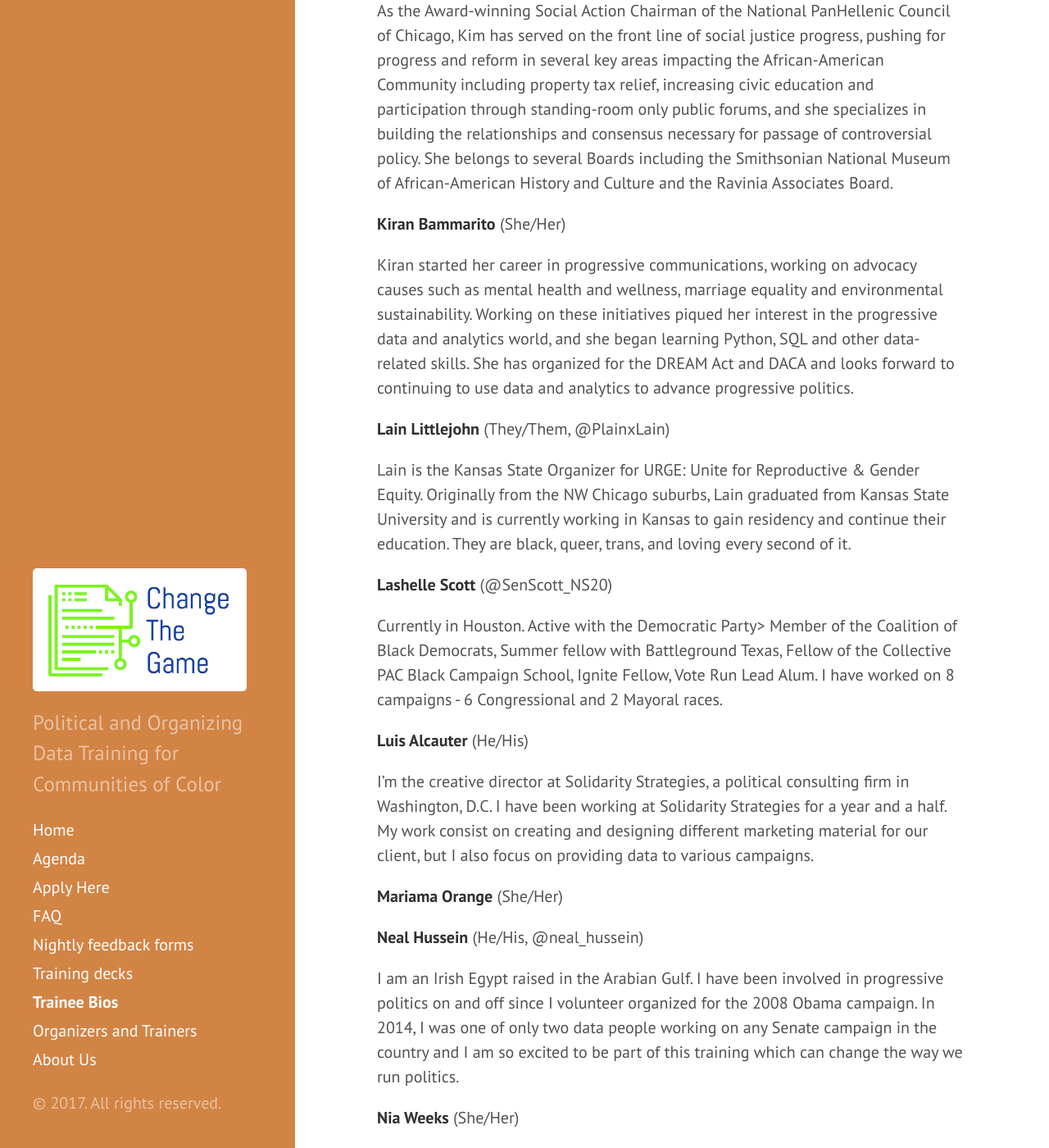
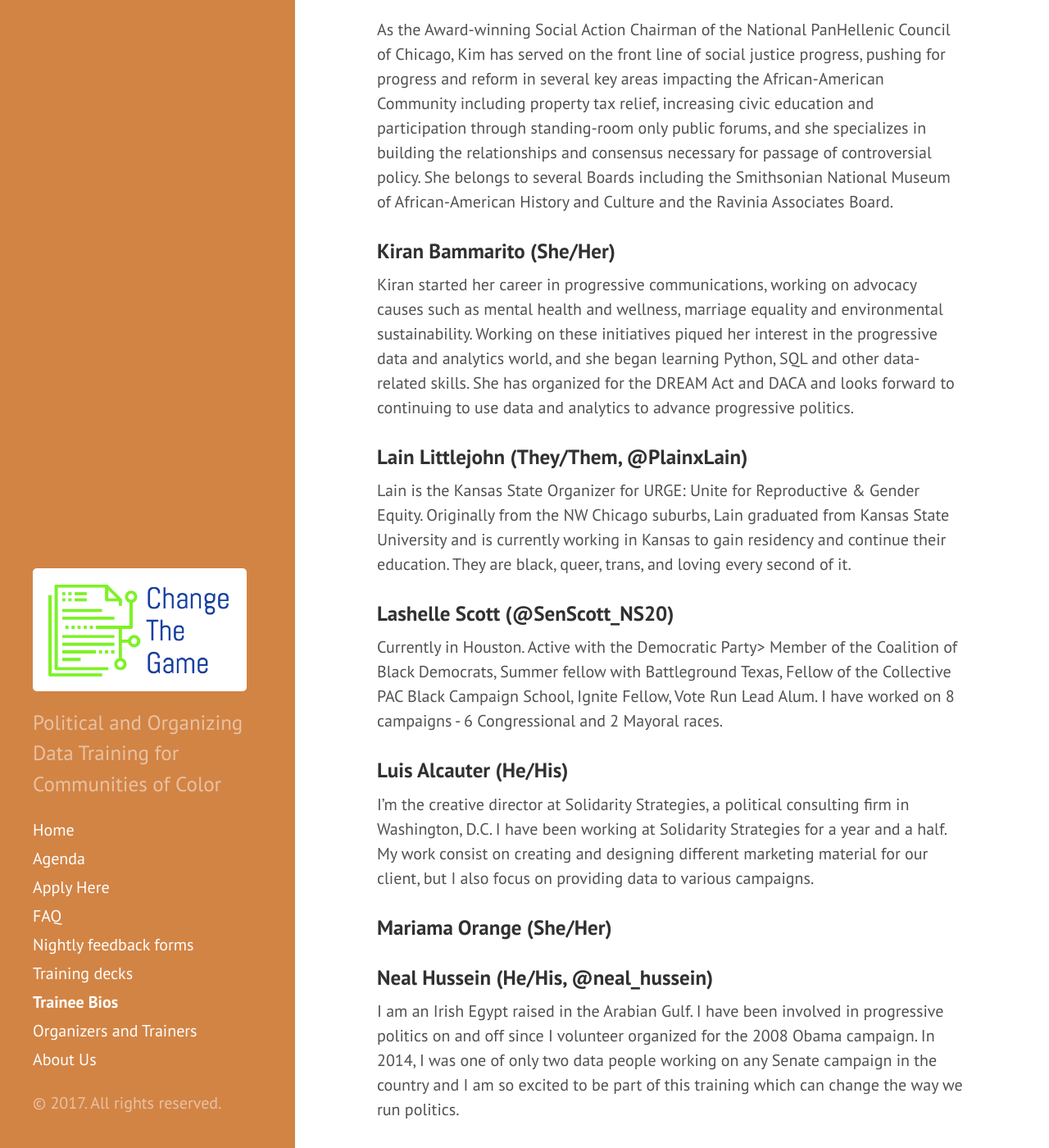
Before and after one commit to anniejw6/changethegame_site, a Jekyll site: the page built from trainees.md, in a window 1280 px wide and 1400 px high, scrolled down 3262 px. Shown: the whole window at 82% size. Built offline with Jekyll 4.4.1, drawn with Linux system fonts in a browser that asks for light colours; some of the changed text lies outside the part shown.

Commit message:
change to headers

```diff
--- a/trainees.md
+++ b/trainees.md
@@ -4,80 +4,80 @@ title: Trainee Bios
 ---
 Bios provided by trainees. Alphabetical by first name.
 
-**Branden Riley** (He/His, @IamBrandenRiley)
+### Branden Riley (He/His, @IamBrandenRiley)
 
 GroundShaker, Problem Solver, Deep thinker, Engineer, Inventor, Foodie, Urban Farmer
 
-**Connie Gao** (She/Her)
+### Connie Gao (She/Her)
 
-**Dornethia Taylor** (She/Her/They/Them, @NeeNeeTay)
+### Dornethia Taylor (She/Her/They/Them, @NeeNeeTay)
 
 Dornethia is a wife, mother, manager, educator and community organizer/activist for Black Lives Matter DC. She is a Native Washingtonian, with a Bachelor's Degree in Business Administration from the University of the District of Columbia. Her current days are spent fighting for the liberation of oppress people. Her focus is on empowering and helping to create an infrastructure for movement work in the DMV area. She is very active in her leader-full coalition that disrupts, confronts and dismantles systems of state sanctioned violence that criminalize and oppress people while triggering intra-community violence. One of her life goals is to be able to politically educate and build community power so that oppress people can be set free from an inequality system. She enjoys spending time with her family, indulging in self care and doing emotional healing work within her community.
 
-**Emma Tramble** (She/Her, @emmatramble or @tramusings)
+### Emma Tramble (She/Her, @emmatramble or @tramusings)
 
 My interests in voting rights and electoral outcomes have fueled my desire to help bring about good solutions for people since I was six-years old. During my 15++ year career, I have worked in the political, grassroots, non-profit and corporate arenas. My strategic work is done from a people first approach so that who people are and their needs are at the root of everything. I have done stints as a Data & Targeting Manager for Pennsylvania Voice and as a paid staffer or volunteer community organizer, data manager, and strategist on mayoral, state legislative and presidential campaigns. Currently, I’m leading a grassroots initiative that focuses on educating African American voters (& others) about Philly’s criminal justice system as it relates to our current District Attorney’s race. I'm a native Philadelphian, am always looking for ways to learn and share, and am known to be easily bribed with food. I consider speaking at a rally before presidential candidate Barack Obama took the stage to be a bright spot in my politically active life.
 
-**Erin Shields** (She/Her, @ErinCharde)
+### Erin Shields (She/Her, @ErinCharde)
 
 Erin is a DC-based community organizer and activist focusing on the intersections of housing, criminal justice, and gender. After graduating from Howard University in 2012, Erin looked for ways to build power collaboratively with marginalized communities and transform the systems that oppress us. She is currently a community organizer with Bread for the City, a direct service organization serving the District's low income residents in areas of food, clothing, medical, social and legal services in an atmosphere of dignity and respect. Specializing in public housing, Erin works with residents to ensure redevelopment of their home does not mean displacement for their family and community. Erin also serves as the current co-chair of Black Youth Project 100's DC Chapter and has committed herself to the work of liberating all Black people.
 
-**Jasmine Leiva** (She/Her/They/Them, @Jasminamin)
+### Jasmine Leiva (She/Her/They/Them, @Jasminamin)
 
 Jasmine Leiva is the Program Manager with ACT For Women and Girls, working with youth in California’s Central Valley to develop leadership at the intersections of health access and Reproductive Justice. Jasmine believes the work of healing and building power within our communities is linked, and that we must invest in the transformative work that centers our lived experiences. As the daughter of Salvadoran immigrants, Jasmine strives to center her work with youth and families around the issues that create barriers to the resources our communities need to thrive. Jasmine has worked on reproductive health and justice in the Central Valley for ten years, specifically with Latinx and Spanish speaking communities. Jasmine has organized against harmful statewide parental notification campaigns seeking to limit abortion access, and locally has worked to get Fresno Unified School District to prioritize comprehensive sex education. Jasmine has a B.A. in Sociology from California State University, Fresno.
 
-**Jazmin Gonzalez** (She/Her/They/Them, @jazzgonzo)
+### Jazmin Gonzalez (She/Her/They/Them, @jazzgonzo)
 
 Jazz is a queer Tejana dog mom who loves soccer, the outdoors, and all types of food. When Jazz isn't working for URGE you can find her at home hanging with her little mutt James, at the beach or eating a hamburger somewhere. She also loves bad tv and movies!
 
-**John Kim** (He/His)
+### John Kim (He/His)
 
 John Kim is the Finance and Operations Manager at the Council of Korean Americans (CKA). John works closely with the Executive Director, CKA staff and members to ensure that CKA’s finance and operational systems are sustainable and effective.
 
 Prior to joining CKA, John worked in Washington, DC as a research intern for the Committee for Human Rights in North Korea (HRNK), where he conducted research on human rights issues in the Korean peninsula, China and Japan. He also studied US economic and trade policies concerning the Asia-Pacific region, including the Trans-Pacific Partnership, Regional Comprehensive Economic Partnership, and bilateral FTAs. John also assisted in planning HRNK’s events with organizations such as the Center for Strategic and International Studies and the Korea Economic Institute. Previously, John was an intern at Liberty in North Korea (LiNK). John received a B.A. in political science from University of California, Santa Barbara. John studied abroad for a year in Denmark where he took master’s level courses at the University of Copenhagen. He lives in the Columbia Heights neighborhood of Washington, DC.
 
-**Karuna Koppula** (She/Her)
+### Karuna Koppula (She/Her)
 
 Karuna Koppula is a Senior Political Associate and Operations Manager at the Analyst Institute. Before joining the Analyst Institute, Karuna was a Field Director in her home district of CA-10 and a Field Organizer for President Obama's re-election campaign in Ohio.
 
-**Kimberley Egonmwan** (She/Her, @kiskyler)
+### Kimberley Egonmwan (She/Her, @kiskyler)
 
 Kimberley Irene Egonmwan, Esq. is a Chicago-based Consultant and Organizer. As an Activist, she has consistently pushed for Criminal Justice Reform as a member of the Police Accountability Collaborative, calling for the US Department of Justice to investigate the Chicago Police Department, and to enter into a formal consent decree.
 
 As the Award-winning Social Action Chairman of the National PanHellenic Council of Chicago, Kim has served on the front line of social justice progress, pushing for progress and reform in several key areas impacting the African-American Community including property tax relief, increasing civic education and participation through standing-room only public forums, and she specializes in building the relationships and consensus necessary for passage of controversial policy. She belongs to several Boards including the Smithsonian National Museum of African-American History and Culture and the Ravinia Associates Board.
 
-**Kiran Bammarito** (She/Her)
+### Kiran Bammarito (She/Her)
 
 Kiran started her career in progressive communications, working on advocacy causes such as mental health and wellness, marriage equality and environmental sustainability. Working on these initiatives piqued her interest in the progressive data and analytics world, and she began learning Python, SQL and other data-related skills. She has organized for the DREAM Act and DACA and looks forward to continuing to use data and analytics to advance progressive politics.
 
-**Lain Littlejohn** (They/Them, @PlainxLain)
+### Lain Littlejohn (They/Them, @PlainxLain)
 
 Lain is the Kansas State Organizer for URGE: Unite for Reproductive & Gender Equity. Originally from the NW Chicago suburbs, Lain graduated from Kansas State University and is currently working in Kansas to gain residency and continue their education. They are black, queer, trans, and loving every second of it.
 
-**Lashelle Scott** (@SenScott_NS20)
+### Lashelle Scott (@SenScott_NS20)
 
 Currently in Houston. Active with the Democratic Party> Member of the Coalition of Black Democrats, Summer fellow with Battleground Texas, Fellow of the Collective PAC Black Campaign School, Ignite Fellow, Vote Run Lead Alum. I have worked on 8 campaigns - 6 Congressional and 2 Mayoral races.
 
-**Luis Alcauter** (He/His)
+### Luis Alcauter (He/His)
 
 I'm the creative director at Solidarity Strategies, a political consulting firm in Washington, D.C. I have been working at Solidarity Strategies for a year and a half. My work consist on creating and designing different marketing material for our client, but I also focus on providing data to various campaigns.
 
-**Mariama Orange** (She/Her)
+### Mariama Orange (She/Her)
 
-**Neal Hussein** (He/His, @neal_hussein)
+### Neal Hussein (He/His, @neal_hussein)
 
 I am an Irish Egypt raised in the Arabian Gulf. I have been involved in progressive politics on and off since I volunteer organized for the 2008 Obama campaign. In 2014, I was one of only two data people working on any Senate campaign in the country and I am so excited to be part of this training which can change the way we run politics.
 
-**Nia Weeks** (She/Her)
+### Nia Weeks (She/Her)
 
 A native of New Orleans, Nia has spent years fighting for the rights of women, children, and families. Nia received her bachelor’s degree in Communications with a minor in Women’s studies at Indiana State University, where her advocacy training began. After completing her undergraduate education, Nia worked in public relations before beginning law school. She graduated with a law degree from the Loyola School of Law in New Orleans in 2009. Nia then served as a law clerk for Southeast Louisiana Legal Services, the Housing Authority of New Orleans, the Louisiana Public Defender Board, and Essence Music Festival. After passing the Louisiana Bar, Nia served as a law clerk for the Honorable Judge Angelique Reed in First City Court in Orleans Parish and was the director of a supervised visitation center for victims of domestic violence named Harmony House. Before coming to WWAV, she served as a public defender in Orleans Parish for two years.
 
-**Ragin Jackson** (She/her, @RaginJackson)
+### Ragin Jackson (She/her, @RaginJackson)
 
 Retired jock. Hoos & UM superfan. Hufflepuff. OBJ apologist. Politics are cool too
 
-**Victoria O'Dell** (She/Her, @Victoria_ODell)
+### Victoria O'Dell (She/Her, @Victoria_ODell)
 
 Hey, there! My name is Victoria but you can call me Vickie. I'm a Texas native with a degree in design and a background in advocacy.  Currently, I'm an independent design consultant/freelancer living and doing work in Austin, Texas.
 
-**Vidal Hines** (He/His)
+### Vidal Hines (He/His)
```
